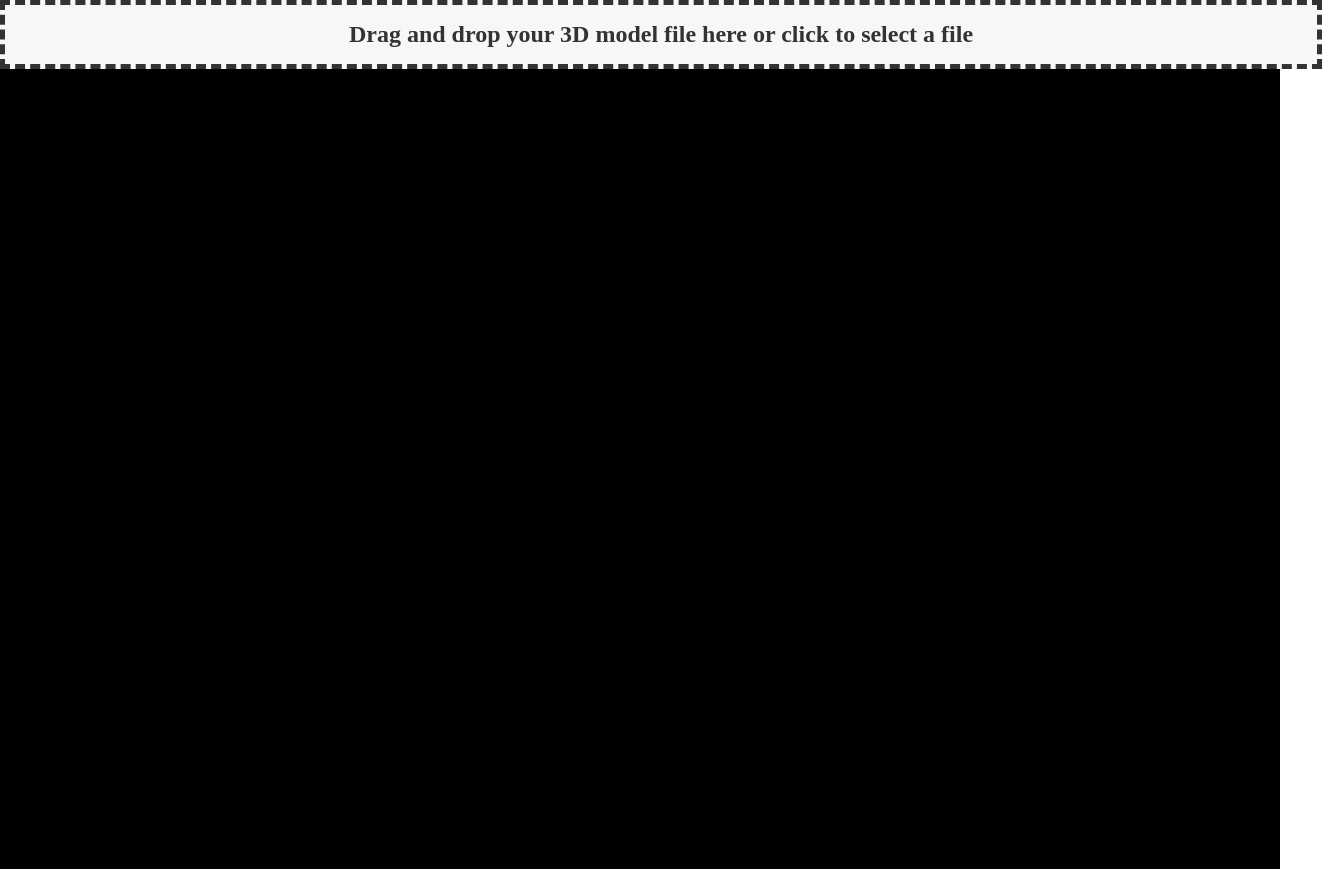
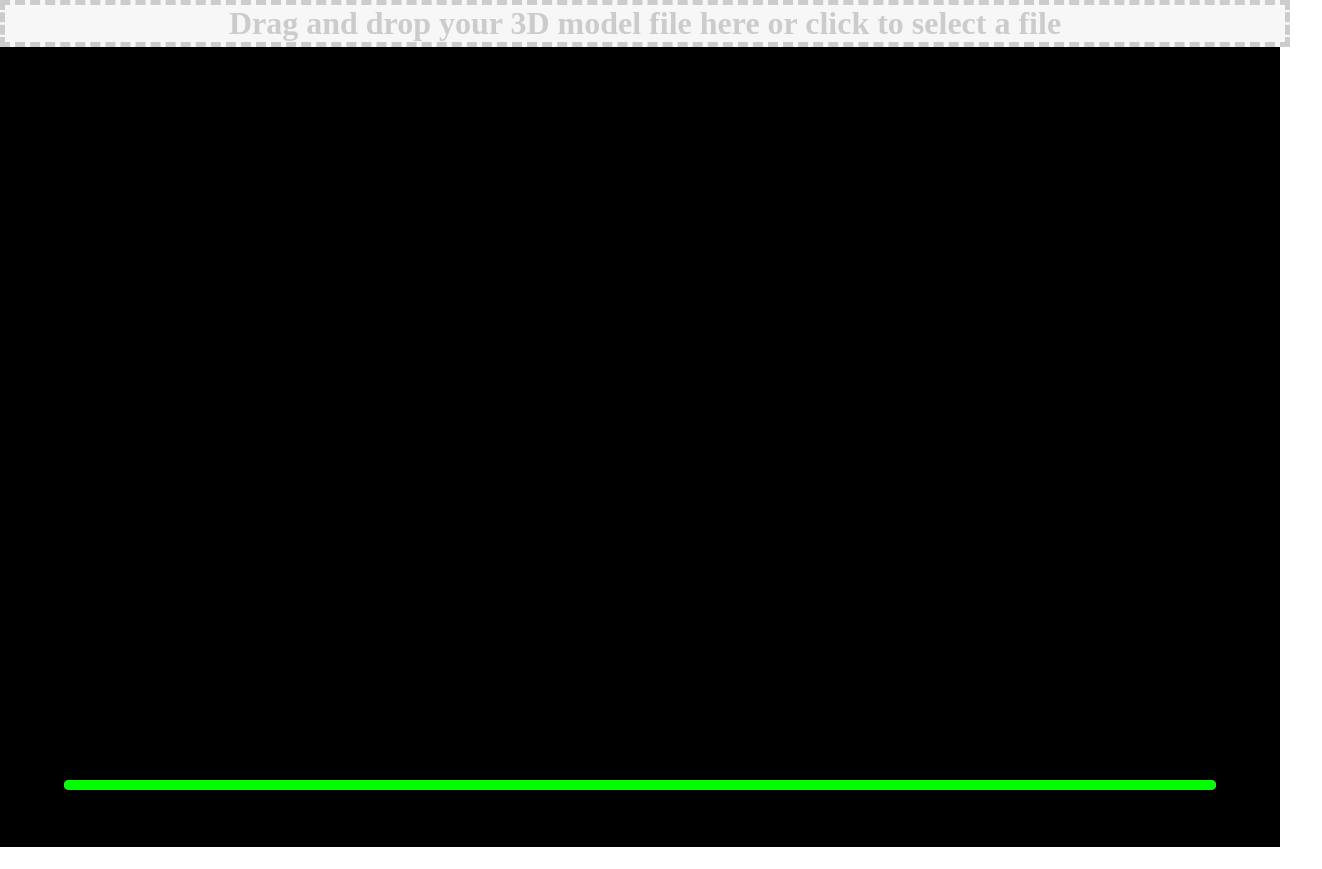
Before and after one commit to EDV111/PHOTOGRAMMETRY, a plain HTML site: page index.html in a window 1280 px wide. Shown: the whole page, 1322 px wide, since content can reach past the window. After the commit the page ends 847 px from the top, so only its background shows below. Drawn offline with nearby package versions, Linux system fonts and the light colour scheme.

Commit message:
Update index.html

```diff
--- a/index.html
+++ b/index.html
@@ -17,19 +17,36 @@
         align-items: center;
         width: 100%;
         height: 100%;
-        font-size: 1.5rem;
+        font-size: 2rem;
         font-weight: bold;
-        color: #333;
+        color: #ccc;
         background-color: #f7f7f7;
-        border: 5px dashed #333;
-        text-align: center;
-        padding: 1rem;
+        border: 5px dashed #ccc;
+      }
+      #progress-bar {
+        position: absolute;
+        bottom: 10px;
+        left: 50%;
+        transform: translateX(-50%);
+        width: 90%;
+        height: 10px;
+        background-color: #eee;
+        border-radius: 5px;
+      }
+      #progress {
+        height: 100%;
+        background-color: #0f0;
+        border-radius: 5px;
+        transition: width 0.3s ease;
       }
     </style>
   </head>
   <body>
     <div id="drop-zone">
       Drag and drop your 3D model file here or click to select a file
+    </div>
+    <div id="progress-bar">
+      <div id="progress"></div>
     </div>
     <script src="https://cdn.jsdelivr.net/npm/three@0.132.2/build/three.min.js"></script>
     <script src="https://cdn.jsdelivr.net/npm/three@0.132.2/examples/js/loaders/GLTFLoader.js"></script>
@@ -41,6 +58,7 @@
       document.body.appendChild( renderer.domElement );
 
       const dropZone = document.getElementById('drop-zone');
+      const progressBar = document.getElementById('progress');
       dropZone.addEventListener('dragover', (event) => {
         event.preventDefault();
         dropZone.style.backgroundColor = '#ccc';
@@ -54,6 +72,12 @@
         dropZone.style.backgroundColor = '#f7f7f7';
         const file = event.dataTransfer.files[0];
         const reader = new FileReader();
+        reader.onprogress = (event) => {
+          if (event.lengthComputable) {
+            const percentLoaded = Math.round((event.loaded / event.total) * 100);
+            progressBar.style.width = percentLoaded + '%';
+          }
+        };
         reader.onload = () => {
           const content = reader.result;
           const loader = new THREE.GLTFLoader();
```
